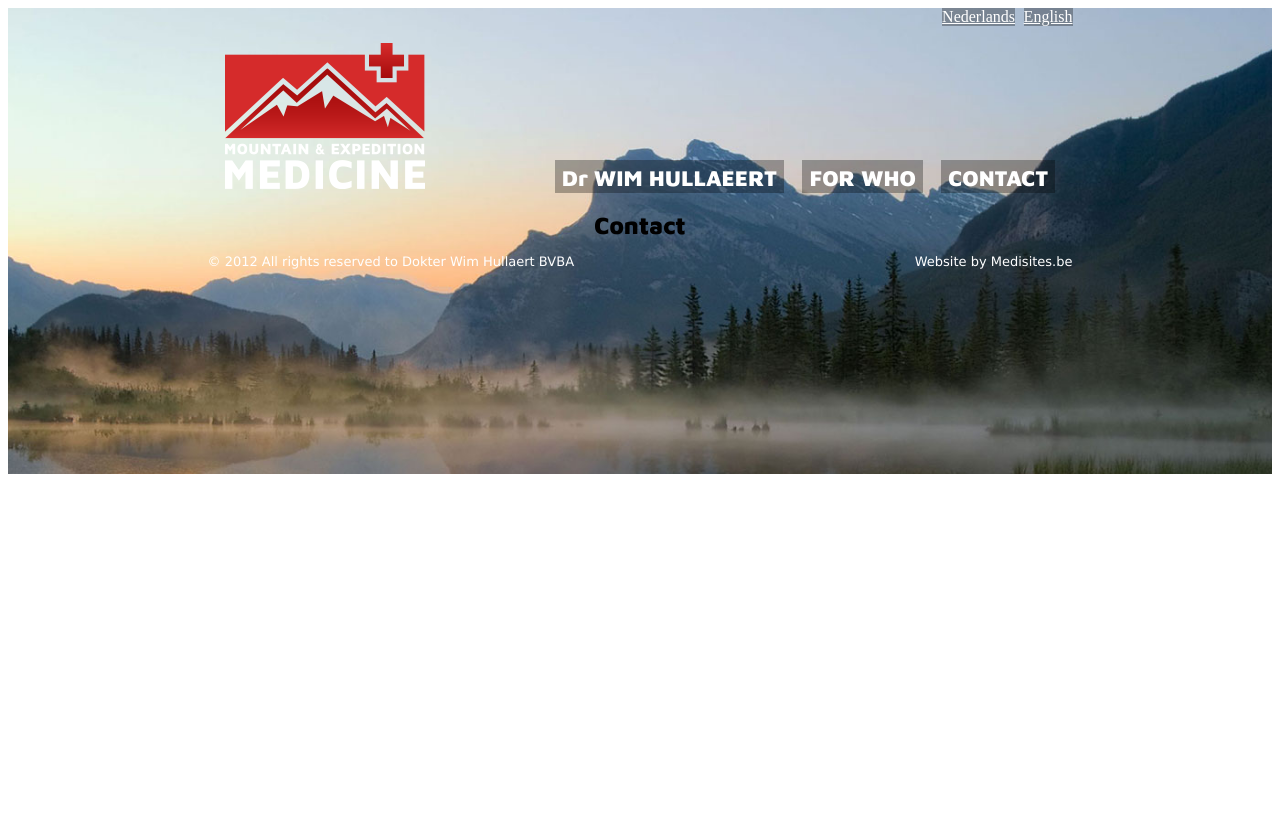
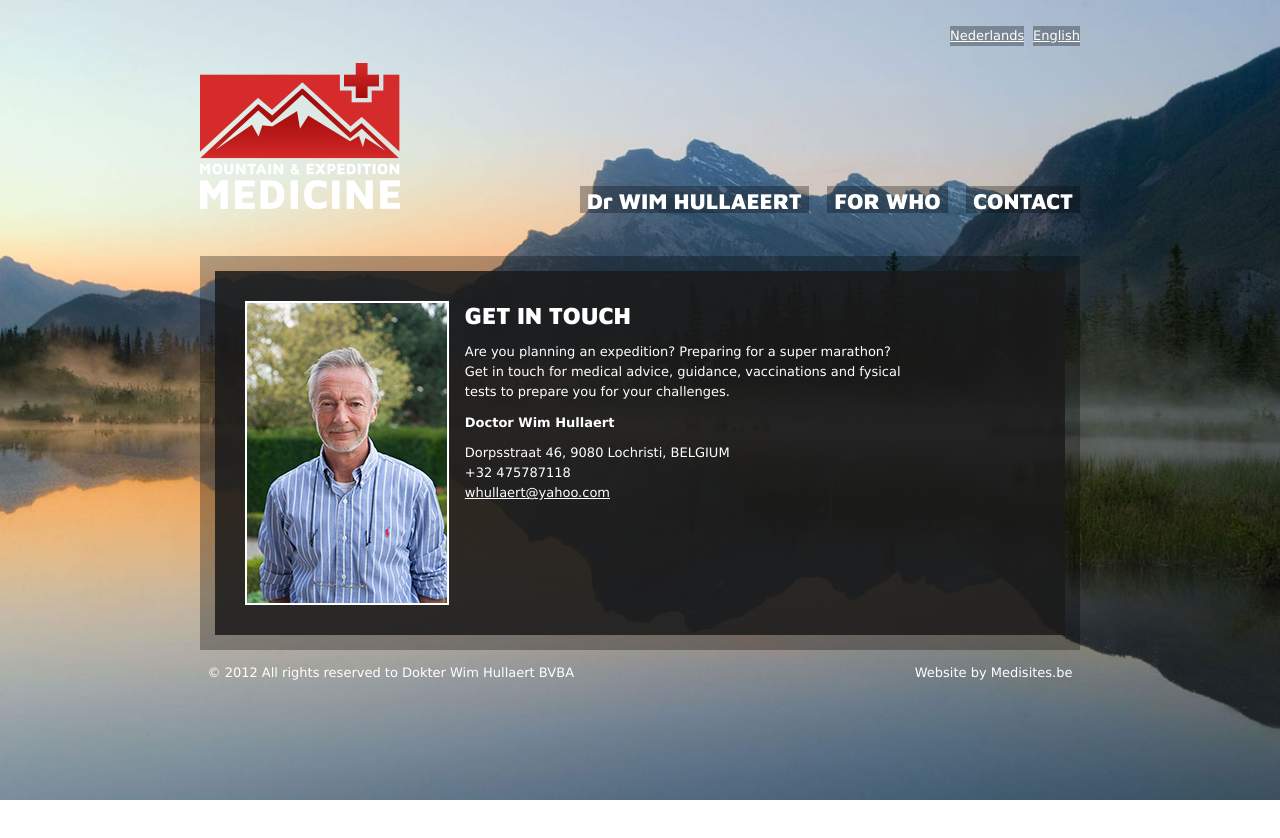
Before and after one commit to codelikeshuwen/mountain-and-expedition-medicine.be, a Vue app: page /contact in a window 1280 px wide. Shown: the top 838 px of the page. Before the commit the page ends 800 px from the top, so only its background shows below. Built offline with nearby package versions, Linux system fonts and the light colour scheme.

Commit message:
Fix homepage, and update contact page

```diff
--- a/src/App.vue
+++ b/src/App.vue
@@ -12,7 +12,7 @@ export default {
 </template>
 
 <style>
-/* html,
+html,
 body,
 #app,
 .page {
@@ -20,5 +20,5 @@ body,
 }
 body {
   margin: 0px;
-} */
+}
 </style>
--- a/src/components/ContactPage.vue
+++ b/src/components/ContactPage.vue
@@ -15,7 +15,28 @@ export default {
   <div id="contact" class="page">
     <PageHeader />
     <main>
-      <h1>Contact</h1>
+      <div class="bg">
+        <div id="contact" class="container">
+          <img
+            src="@/assets/images/dokter-wim-hullaert.jpg"
+            alt="docter-img2"
+          />
+
+          <div class="textbox">
+            <h1>GET IN TOUCH</h1>
+            <p>
+              Are you planning an expedition? Preparing for a super marathon?
+              Get in touch for medical advice, guidance, vaccinations and
+              fysical tests to prepare you for your challenges.
+            </p>
+
+            <h3>Doctor Wim Hullaert</h3>
+            <h4>Dorpsstraat 46, 9080 Lochristi, BELGIUM</h4>
+            <h4>+32 475787118</h4>
+            <a href="mailto:whullaert@yahoo.com">whullaert@yahoo.com</a>
+          </div>
+        </div>
+      </div>
     </main>
     <PageFooter />
   </div>
@@ -25,4 +46,44 @@ export default {
 #contact.page {
   background-image: url("@/assets/images/bg-lake.jpg");
 }
+
+#contact.container {
+  gap: 2%;
+  align-items: flex-start;
+}
+.textbox {
+  max-width: 440px;
+}
+
+a,
+h4,
+h1,
+h3,
+p {
+  color: white;
+  font-family: "Lucida Sans Unicode", "Lucida Grande", "Lucida Sans", sans-serif;
+}
+
+h1 {
+  font-weight: 900;
+}
+
+h3 {
+  font-weight: bold;
+  font-size: 13px;
+}
+
+a,
+h4 {
+  margin: 0%;
+  font-size: 13px;
+  font-weight: 100;
+  line-height: 20px;
+}
+
+#contact.container img {
+  width: 200px;
+  object-fit: contain;
+  border: 2px solid white;
+}
 </style>
--- a/src/components/HomePage.vue
+++ b/src/components/HomePage.vue
@@ -15,8 +15,8 @@ export default {
   <div id="home" class="page">
     <PageHeader />
     <main>
-      <div class="blk-bg">
-        <div class="blk-container">
+      <div class="bg">
+        <div id="home" class="container">
           <div class="textbox">
             <h1>MEDICAL ADVICE & GUIDANCE</h1>
             <h2>
@@ -81,27 +81,30 @@ main {
   justify-content: center;
 }
 
-.blk-bg {
+.bg {
   background-color: rgba(0, 0, 0, 0.3);
   width: 850px;
-  height: 583px;
+  height: auto;
   display: flex;
   justify-content: center;
   align-items: center;
   padding: 15px;
 }
 
-.blk-container {
+.container {
   background-color: rgba(26, 26, 26, 0.85);
   width: 790px;
-  height: 523px;
+  height: auto;
   padding: 30px;
   display: flex;
+}
+
+#home.container {
   align-items: flex-start;
   gap: 4%;
 }
 
-h1 {
+.textbox h1 {
   font-family: "Maven Pro", sans-serif;
   font-weight: 900;
   font-size: 24px;
@@ -114,18 +117,20 @@ h2 {
   font-size: 14px;
 }
 
+.language a,
 p,
 li {
   font-family: "Lucida Sans Unicode", "Lucida Grande", "Lucida Sans", sans-serif;
   font-size: 13px;
   line-height: 20px;
+  columns: white;
 }
 
 .textbox {
   color: white;
 }
 
-.blk-container img {
+#home img {
   max-width: 300px;
   object-fit: contain;
 }
--- a/src/components/PageHeader.vue
+++ b/src/components/PageHeader.vue
@@ -24,7 +24,8 @@
 #main-header {
   display: flex;
   flex-direction: column;
-  width: 865px;
+  width: 880px;
+  padding: 2% 0;
 }
 
 .language {
@@ -47,8 +48,8 @@
   display: flex;
   justify-content: space-between;
   align-items: flex-end;
-  padding: 2%;
-  width: 865px;
+  padding: 2% 0;
+  width: 880px;
 }
 .header nav {
   display: flex;
```
